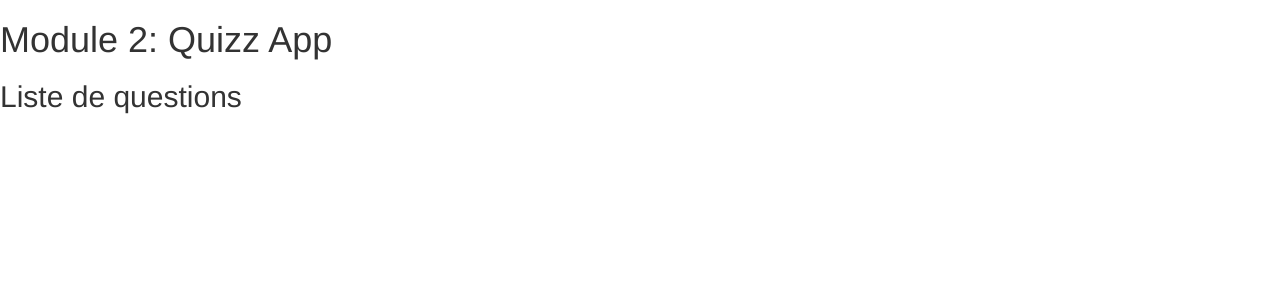
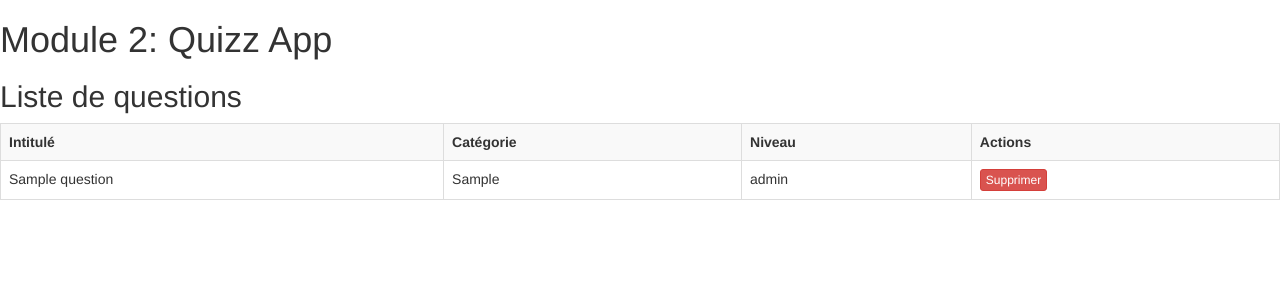
Before and after one commit to cdufour/poec-agefos-php, a PHP site: page /?route=question/list in a window 1280 px wide. Shown: the part 42-342 px from the top of the page. Run offline with PHP 8.4, Linux system fonts and the light colour scheme; tables that the repository leaves empty or names only in its code hold one stand-in row (values such as "Sample post").

Commit message:
commit 11

```diff
--- a/module2/question/add.php
+++ b/module2/question/add.php
@@ -24,7 +24,9 @@
       ));
 
       if ($result) {
-        echo '<p>Enregistrement réussi</p>';
+        //echo '<p>Enregistrement réussi</p>';
+        // redirection vers la liste des questions
+        header('location:?route=question/list');
       } else {
         echo '<p>L\'enregisrement a échoué</p>';
       }
--- a/module2/question/list.php
+++ b/module2/question/list.php
@@ -1 +1,33 @@
+<?php
+// 1. preparation de la requête
+$query = $db->prepare('SELECT * FROM question ORDER BY id DESC');
+
+// 2. exécution
+$query->execute();
+
+// 3. récupération des données (fetch)
+$questions = $query->fetchAll(PDO::FETCH_OBJ);
+
+?>
+
 <h2>Liste de questions</h2>
+<table class="table table-bordered table-striped">
+  <tr>
+    <th>Intitulé</th>
+    <th>Catégorie</th>
+    <th>Niveau</th>
+    <th>Actions</th>
+  </tr>
+<?php foreach($questions as $question): ?>
+    <tr>
+      <td><?= $question->title ?></td>
+      <td><?= $question->category ?></td>
+      <td><?= $question->level ?></td>
+      <td>
+        <a
+          href="?route=question/delete&id=<?= $question->id ?>"
+          class="btn btn-danger btn-xs">Supprimer</a>
+      </td>
+    </tr>
+<?php endforeach ?>
+</table>
--- a/module2/routes.php
+++ b/module2/routes.php
@@ -2,7 +2,8 @@
 
 $routes = array(
   'question/list' => 'question/list.php',
-  'question/add' => 'question/add.php'
+  'question/add' => 'question/add.php',
+  'question/delete' => 'question/delete.php'
 );
 
 ?>
```
Also changed, not shown: module2/question/delete.php (added, +20 -0 lines).
